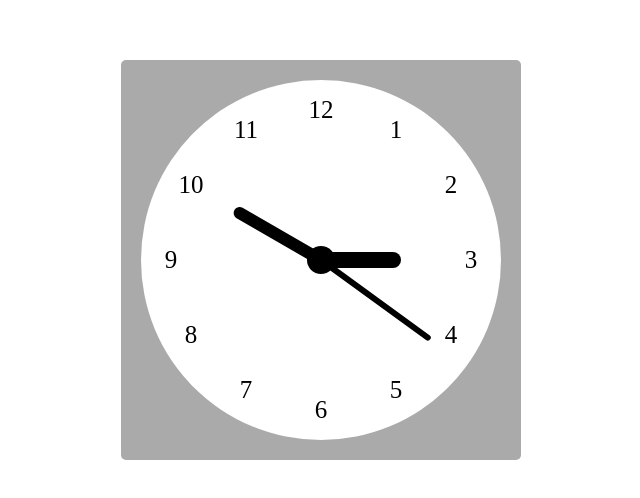
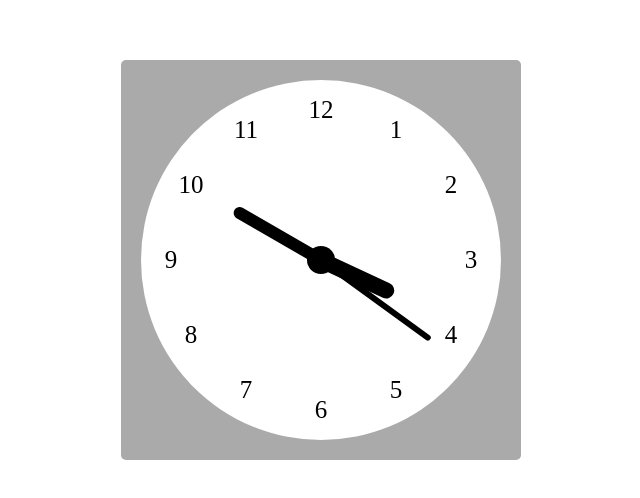
Before and after one commit to xiong-lintao/hello-world, a plain HTML site: page 时钟js.html in a window 1280 px wide. Shown: the part 140-638 px from the top of the page, without its empty margins (319-959 px from the left). Drawn offline with Linux system fonts and the light colour scheme.

Commit message:
修改了一个bug

```diff
--- a/时钟js.html
+++ b/时钟js.html
@@ -146,7 +146,8 @@
         }
         function clock(){
             let date = new Date()
-            let hourDeg = date.getHours()*30
+            // let hourDeg = date.getHours()*30 //这里会有一个bug
+            let hourDeg = date.getHours()*30 + date.getMinutes()/60*30
             let minDeg = date.getMinutes()*6
             let secsDeg = date.getSeconds()*6
             hour.style.transform = `rotate(${hourDeg}deg)`
```
